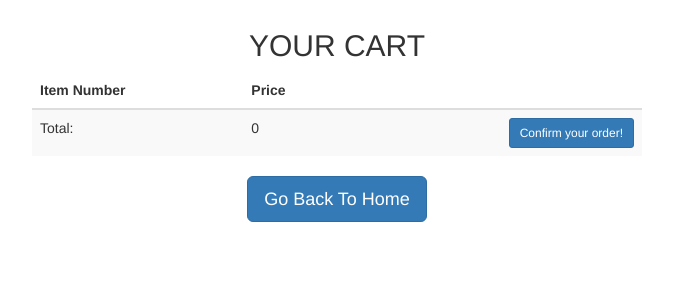
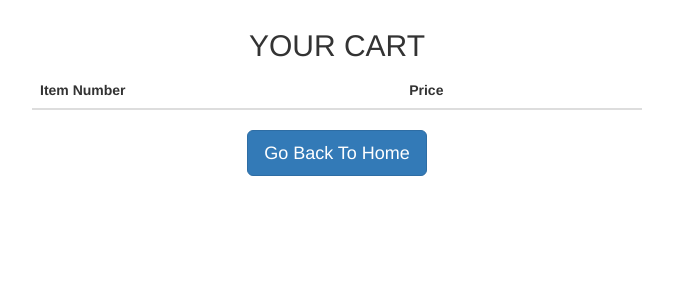
Before and after one commit to pandeydivesh15/VTCWebDevProject, a PHP site: page /cart.php in a window 1280 px wide. Shown: the part 51-351 px from the top of the page, without its empty margins (303-976 px from the left). Run offline with PHP 8.4, Linux system fonts and the light colour scheme; the visitor is signed in with stand-in values (Sample User, id 1); tables that the repository leaves empty or names only in its code hold one stand-in row (values such as "Sample post"); lists and menus that the app fills with data are empty.

Commit message:
Corrects one error in cart.php

```diff
--- a/cart.php
+++ b/cart.php
@@ -52,7 +52,7 @@
 							require 'createConnection.php';
 							$sum=0;
 							$sqlQuery = "SELECT `id`, `price` FROM `items` WHERE `cart`=1";
-							$result=mysqli_query($conn, $sqlQuery);
+							$result=mysqli_query($conn, $sqlQuery) or die(mysqli_error($conn));
 							while($row = mysqli_fetch_array($result,MYSQLI_ASSOC))
 							{
 								$sum+= $row["price"];
@@ -60,7 +60,10 @@
 								echo "<tr><td>"."#".$row["id"]."</td><td>".$row['price']."</td><td><a href='remove.php?
 								id={$row['id']}' style='float: right;'>Remove</a></td></tr>";
 							}
-							echo "<tr ><td>Total:</td><td>".$sum."</td><td><a href='success.php' class='btn btn-primary btn-sm' style='float: right;'> Confirm your order!</a></td></tr>";
+							if ($sum != 0) {
+								echo "<tr ><td>Total:</td><td>".$sum."</td><td><a href='success.php?sum={$sum}' class='btn btn-primary btn-sm' style='float: right;'> Confirm your order!</a></td></tr>";
+							}
+
 						?>
 					</tbody>
 				</table>
```
